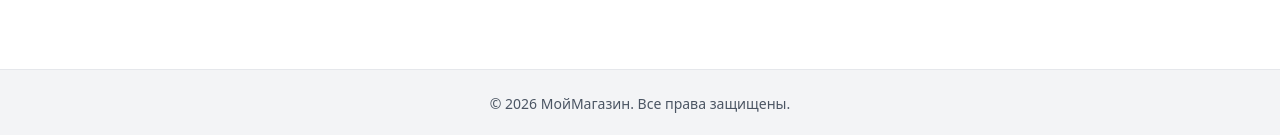
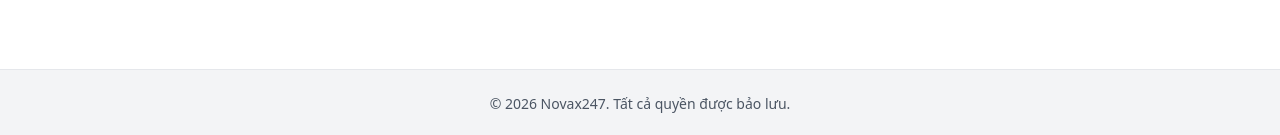
Before and after one commit to datzk25/novax247, a Next.js app: page / in a window 1280 px wide. Shown: the part 662-797 px from the top of the page. Built offline with nearby package versions, Linux system fonts and the light colour scheme.

Commit message:
Update Footer.tsx

```diff
--- a/components/Footer.tsx
+++ b/components/Footer.tsx
@@ -1,9 +1,8 @@
-// File: components/Footer.tsx
 export function Footer() {
   return (
     <footer className="bg-gray-100 border-t mt-auto">
       <div className="container mx-auto px-4 py-6 text-center text-sm text-gray-600">
-        © {new Date().getFullYear()} МойМагазин. Все права защищены.
+        © {new Date().getFullYear()} Novax247. Tất cả quyền được bảo lưu.
       </div>
     </footer>
   );
```
